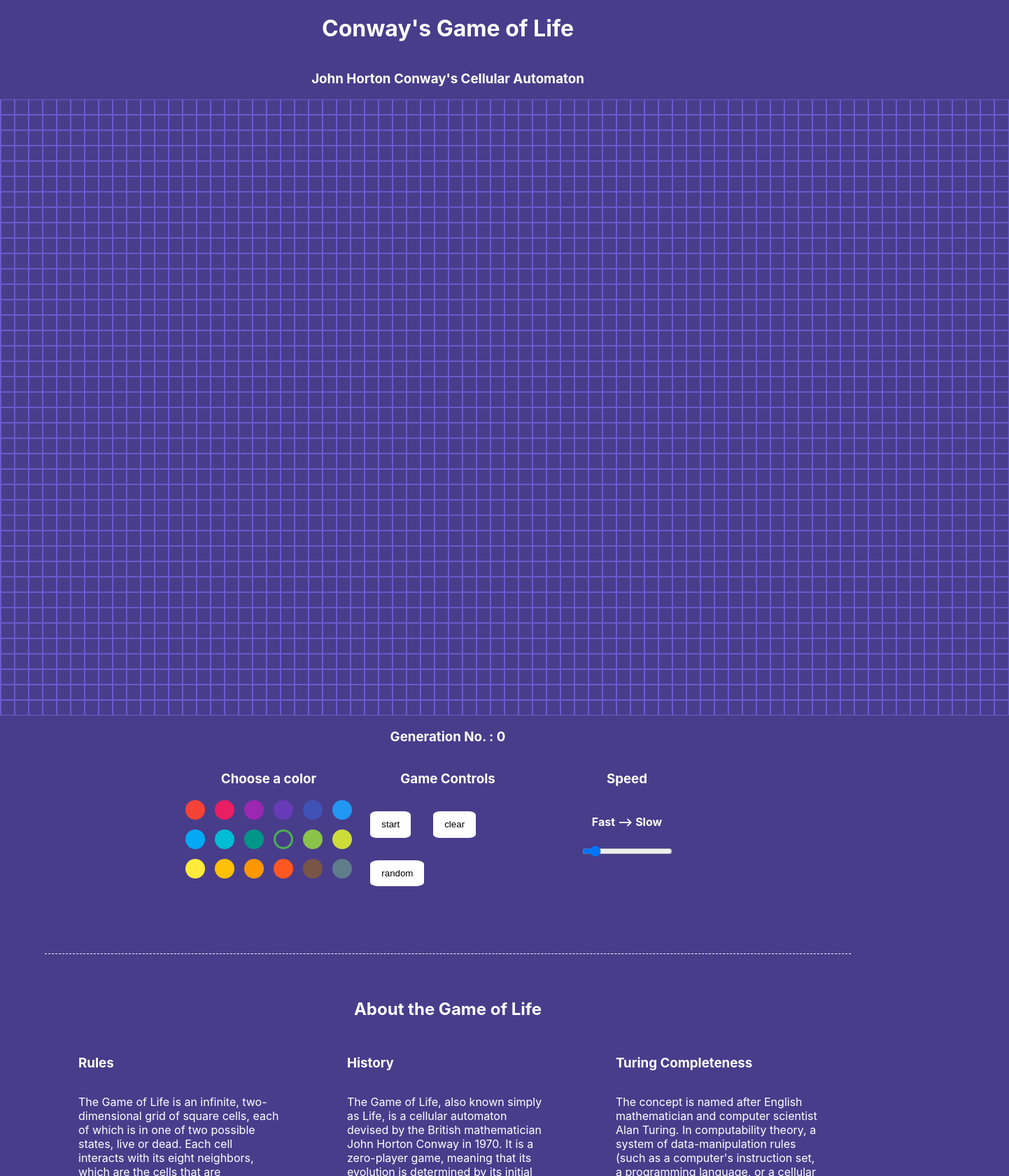
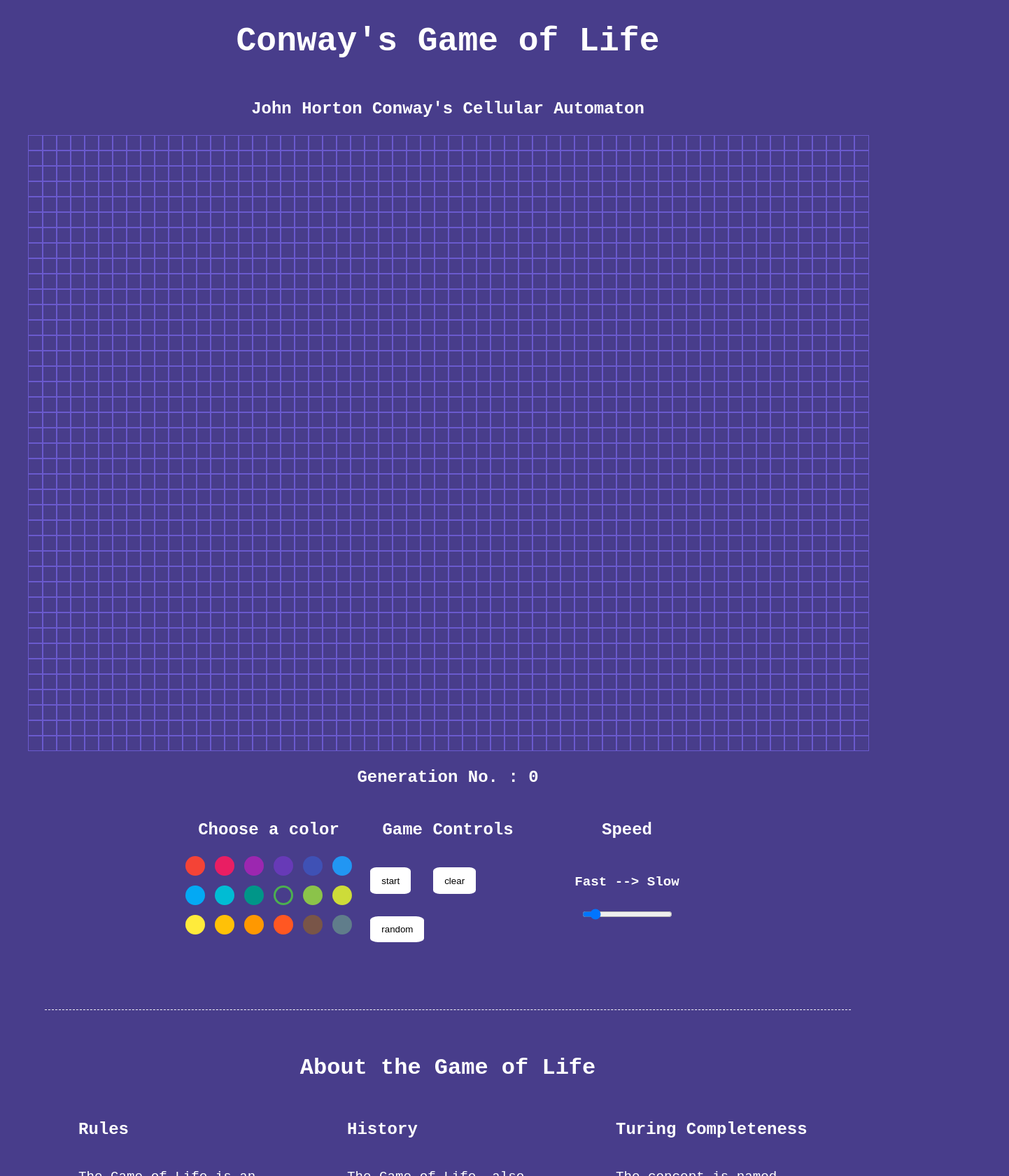
Before and after one commit to bamfranceschi/game-of-life, a React (Create React App) app: page / in a window 1280 px wide. Shown: the top 1680 px of the page at 70% size, 1442 px wide, since content can reach past the window. Built offline with nearby package versions, Linux system fonts and the light colour scheme; the HTML template or start-up script is replaced by a standard one.

Commit message:
installed font and worked on styling text

```diff
--- a/src/App.js
+++ b/src/App.js
@@ -9,7 +9,7 @@ import Rules from "./Rules";
 function App() {
   //defines the shape of the grid/2D array
   const numRows = 40;
-  const numCols = 80;
+  const numCols = 60;
 
   //defines the neighbor "coordinates"
   const operations = [
--- a/src/Controls.jsx
+++ b/src/Controls.jsx
@@ -49,6 +49,14 @@ const SpeedCont = styled.div`
   width: 33%;
 `;
 
+const SubHeaderSize = styled.h3`
+  font-size: 1.5rem;
+`;
+
+const SubSubSize = styled.h4`
+  font-size: 1.2rem;
+`;
+
 function Controls({
   setRunning,
   running,
@@ -68,12 +76,12 @@ function Controls({
     <OutsideCont>
       <ParentCont>
         <ColorCont>
-          <h3>Choose a color</h3>
+          <SubHeaderSize>Choose a color</SubHeaderSize>
           <ColorPicker color={color} setColor={setColor} />
         </ColorCont>
         <ButtonCont>
           <div>
-            <h3>Game Controls</h3>
+            <SubHeaderSize>Game Controls</SubHeaderSize>
           </div>
           <div>
             <BControl
@@ -113,8 +121,8 @@ function Controls({
           </div>
         </ButtonCont>
         <SpeedCont>
-          <h3>Speed</h3>
-          <h4>Fast --> Slow</h4>
+          <SubHeaderSize>Speed</SubHeaderSize>
+          <SubSubSize>Fast --{">"} Slow</SubSubSize>
           <input
             type="range"
             min="0"
--- a/src/GenDisplay.jsx
+++ b/src/GenDisplay.jsx
@@ -6,10 +6,14 @@ const GenTitle = styled.div`
   justify-content: center;
 `;
 
+const SubHeaderSize = styled.h3`
+  font-size: 1.5rem;
+`;
+
 function GenDisplay({ genCount }) {
   return (
     <GenTitle>
-      <h3>{`Generation No. : ${genCount}`}</h3>
+      <SubHeaderSize>{`Generation No. : ${genCount}`}</SubHeaderSize>
     </GenTitle>
   );
 }
--- a/src/Heading.jsx
+++ b/src/Heading.jsx
@@ -8,11 +8,19 @@ const StyledDiv = styled.div`
   align-items: center;
 `;
 
+const HeaderSize = styled.h1`
+  font-size: 3rem;
+`;
+
+const SubHeaderSize = styled.h3`
+  font-size: 1.5rem;
+`;
+
 function Heading() {
   return (
     <StyledDiv>
-      <h1>Conway's Game of Life</h1>
-      <h3>John Horton Conway's Cellular Automaton</h3>
+      <HeaderSize>Conway's Game of Life</HeaderSize>
+      <SubHeaderSize>John Horton Conway's Cellular Automaton</SubHeaderSize>
     </StyledDiv>
   );
 }
--- a/src/Rules.jsx
+++ b/src/Rules.jsx
@@ -18,6 +18,7 @@ const Heading = styled.h2`
   align-self: center;
   margin-top: 4rem;
   margin-bottom: 2rem;
+  font-size: 2rem;
 `;
 
 const ThreeColDiv = styled.div`
@@ -41,6 +42,14 @@ const ALink = styled.a`
   color: white;
 `;
 
+const SubHeaderSize = styled.h3`
+  font-size: 1.5rem;
+`;
+
+const ParaSize = styled.p`
+  font-size: 1.2rem;
+`;
+
 function Rules() {
   return (
     <OutsideCont>
@@ -48,14 +57,16 @@ function Rules() {
         <Heading>About the Game of Life</Heading>
         <ThreeColDiv>
           <Col>
-            <h3>Rules</h3>
-            <p>
+            <SubHeaderSize>Rules</SubHeaderSize>
+            <ParaSize>
               The Game of Life is an infinite, two-dimensional grid of square
               cells, each of which is in one of two possible states, live or
               dead. Each cell interacts with its eight neighbors, which are the
               cells that are horizontally, vertically, or diagonally adjacent.
-            </p>
-            <p>At each step in time, the following transitions occur:</p>
+            </ParaSize>
+            <ParaSize>
+              At each step in time, the following transitions occur:
+            </ParaSize>
             <ul>
               <li>
                 Any live cell with fewer than two live neighbours dies, as if by
@@ -74,48 +85,48 @@ function Rules() {
                 cell, as if by reproduction.{" "}
               </li>
             </ul>
-            <p>
+            <ParaSize>
               The first generation is created by applying the above rules, and
               the rules are applied repeatedly to create further generations.
-            </p>
+            </ParaSize>
           </Col>
           <Col>
-            <h3>History</h3>
-            <p>
+            <SubHeaderSize>History</SubHeaderSize>
+            <ParaSize>
               The Game of Life, also known simply as Life, is a cellular
               automaton devised by the British mathematician John Horton Conway
               in 1970. It is a zero-player game, meaning that its evolution is
               determined by its initial state, requiring no further input.
-            </p>
-            <p>
+            </ParaSize>
+            <ParaSize>
               The game made its first public appearance in the October 1970
               issue of Scientific American. Since its publication, the Game of
               Life has attracted much interest because of the surprising ways in
               which the patterns can evolve.
-            </p>
-            <p>
+            </ParaSize>
+            <ParaSize>
               Scholars in various fields, such as computer science, physics,
               biology, biochemistry, economics, mathematics, philosophy, and
               generative sciences, have made use of the way that complex
               patterns can emerge from the implementation of the game's simple
               rules.
-            </p>
+            </ParaSize>
           </Col>
           <Col>
-            <h3>Turing Completeness</h3>
-            <p>
+            <SubHeaderSize>Turing Completeness</SubHeaderSize>
+            <ParaSize>
               The concept is named after English mathematician and computer
               scientist Alan Turing. In computability theory, a system of
               data-manipulation rules (such as a computer's instruction set, a
               programming language, or a cellular automaton) is said to be
               Turing-complete or computationally universal if it can be used to
               simulate any Turing machine.
-            </p>
-            <p>
+            </ParaSize>
+            <ParaSize>
               This means that this system is able to recognize or decide other
               data-manipulation rule sets. Turing completeness is used as a way
               to express the power of such a data-manipulation rule set.
-            </p>
+            </ParaSize>
           </Col>
         </ThreeColDiv>
         <Footer>
--- a/src/index.css
+++ b/src/index.css
@@ -1,8 +1,9 @@
 body {
   margin: 0;
-  font-family: -apple-system, BlinkMacSystemFont, "Segoe UI", "Roboto", "Oxygen",
+  font-family: "IBM Plex Mono", monospace;
+  /* font-family: -apple-system, BlinkMacSystemFont, "Segoe UI", "Roboto", "Oxygen",
     "Ubuntu", "Cantarell", "Fira Sans", "Droid Sans", "Helvetica Neue",
-    sans-serif;
+    sans-serif; */
   -webkit-font-smoothing: antialiased;
   -moz-osx-font-smoothing: grayscale;
   background-color: darkslateblue;
```
